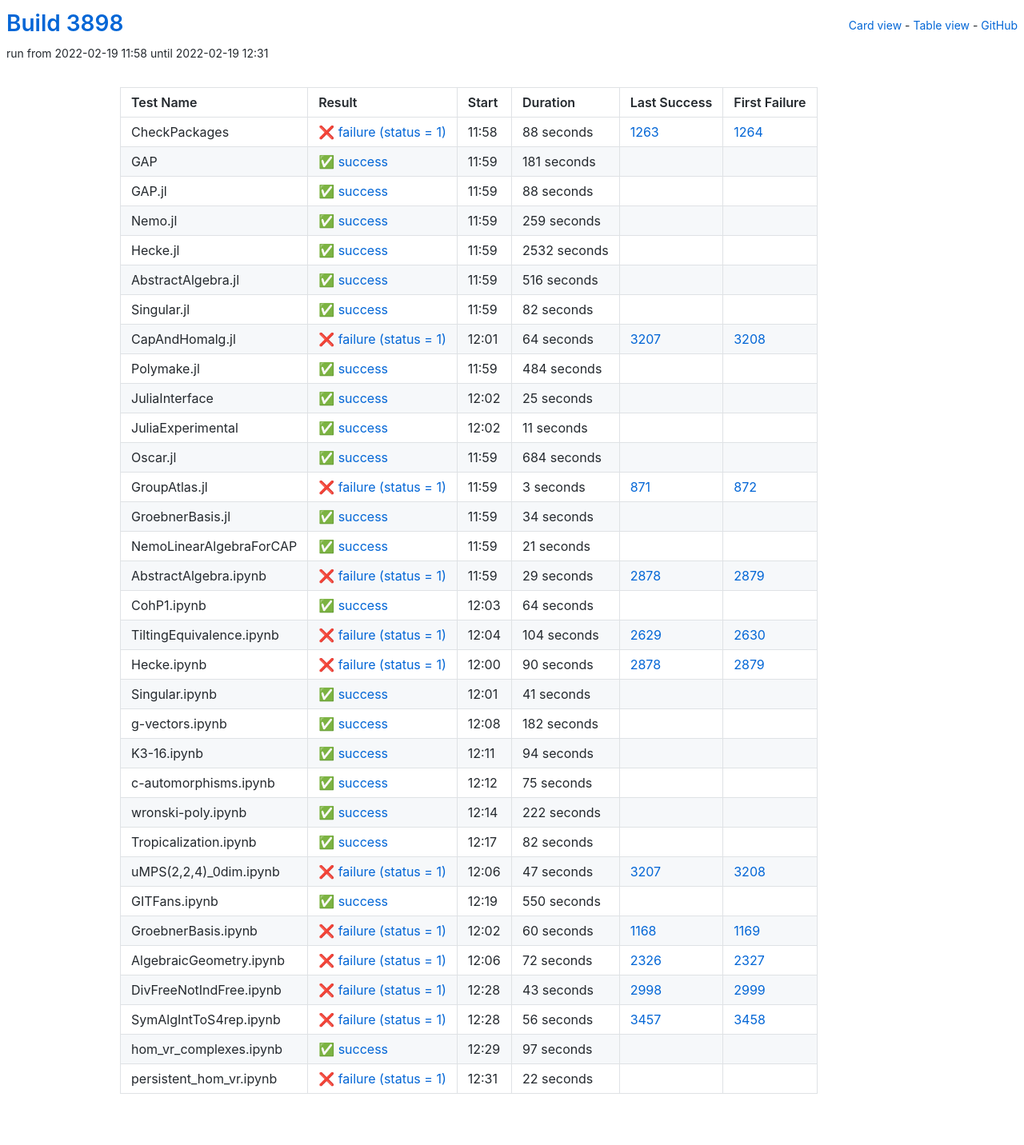
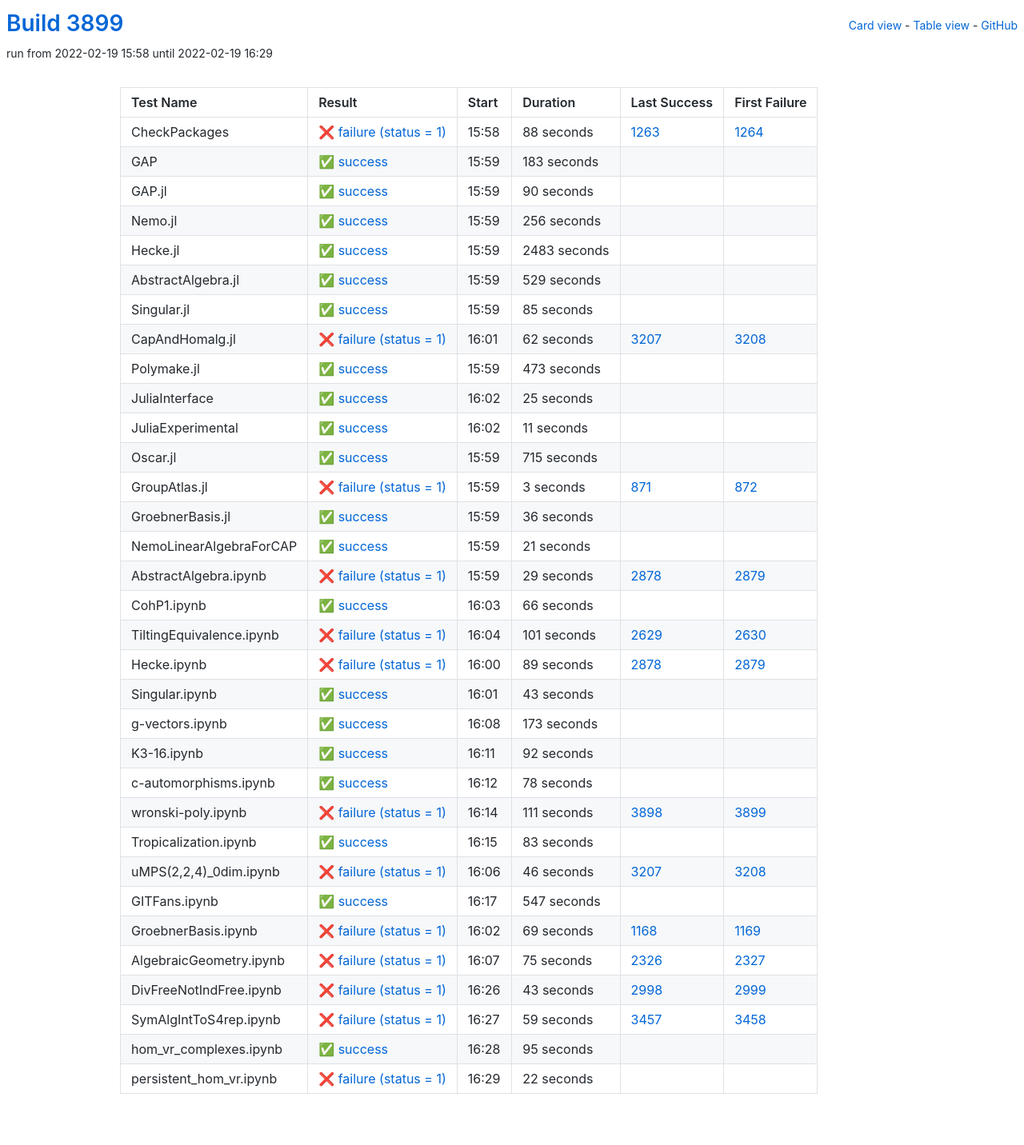
Before and after one commit to oscar-system/oscar-ci-status-stable, a Jekyll site: the page built from table.html, in a window 1280 px wide. Shown: the whole page at 80% size. Built offline with Jekyll 4.4.1, drawn with Linux system fonts in a browser that asks for light colours.

Commit message:
Build #3899

```diff
--- a/_data/ci.yml
+++ b/_data/ci.yml
@@ -1,6 +1,6 @@
 ---
-build: 3898
-build_url: https://oscarci.mathematik.uni-kl.de/job/oscar-stable/3898/
+build: 3899
+build_url: https://oscarci.mathematik.uni-kl.de/job/oscar-stable/3899/
 job: oscar-stable
 organization: oscar-system
 repo: oscar-ci-status-stable
@@ -8,8 +8,8 @@ repourl: https://github.com/oscar-system/oscar-ci-status-stable
 tests:
 - name: CheckPackages
   id: checkpackages
-  log: https://oscarci.mathematik.uni-kl.de/job/oscar-stable/3898/artifact/logs/build-3898/CheckPackages.log
-  start: 2022-02-19 11:58
+  log: https://oscarci.mathematik.uni-kl.de/job/oscar-stable/3899/artifact/logs/build-3899/CheckPackages.log
+  start: 2022-02-19 15:58
   success: false
   exitcode: 1
   status: failure
@@ -20,104 +20,104 @@ tests:
   first_failure_url: https://oscarci.mathematik.uni-kl.de/job/oscar-stable/1264/
 - name: GAP
   id: gap
-  log: https://oscarci.mathematik.uni-kl.de/job/oscar-stable/3898/artifact/logs/build-3898/GAP.log
-  start: 2022-02-19 11:59
+  log: https://oscarci.mathematik.uni-kl.de/job/oscar-stable/3899/artifact/logs/build-3899/GAP.log
+  start: 2022-02-19 15:59
   success: true
   exitcode: 0
   status: success
-  duration: 181
+  duration: 183
   last_success: false
   last_success_url:
   first_failure: false
   first_failure_url:
 - name: GAP.jl
   id: gap-jl
-  log: https://oscarci.mathematik.uni-kl.de/job/oscar-stable/3898/artifact/logs/build-3898/GAP.jl.log
-  start: 2022-02-19 11:59
+  log: https://oscarci.mathematik.uni-kl.de/job/oscar-stable/3899/artifact/logs/build-3899/GAP.jl.log
+  start: 2022-02-19 15:59
   success: true
   exitcode: 0
   status: success
-  duration: 88
+  duration: 90
   last_success: false
   last_success_url:
   first_failure: false
   first_failure_url:
 - name: Nemo.jl
   id: nemo-jl
-  log: https://oscarci.mathematik.uni-kl.de/job/oscar-stable/3898/artifact/logs/build-3898/Nemo.jl.log
-  start: 2022-02-19 11:59
+  log: https://oscarci.mathematik.uni-kl.de/job/oscar-stable/3899/artifact/logs/build-3899/Nemo.jl.log
+  start: 2022-02-19 15:59
   success: true
   exitcode: 0
   status: success
-  duration: 259
+  duration: 256
   last_success: false
   last_success_url:
   first_failure: false
   first_failure_url:
 - name: Hecke.jl
   id: hecke-jl
-  log: https://oscarci.mathematik.uni-kl.de/job/oscar-stable/3898/artifact/logs/build-3898/Hecke.jl.log
-  start: 2022-02-19 11:59
+  log: https://oscarci.mathematik.uni-kl.de/job/oscar-stable/3899/artifact/logs/build-3899/Hecke.jl.log
+  start: 2022-02-19 15:59
   success: true
   exitcode: 0
   status: success
-  duration: 2532
+  duration: 2483
   last_success: false
   last_success_url:
   first_failure: false
   first_failure_url:
 - name: AbstractAlgebra.jl
   id: abstractalgebra-jl
-  log: https://oscarci.mathematik.uni-kl.de/job/oscar-stable/3898/artifact/logs/build-3898/AbstractAlgebra.jl.log
-  start: 2022-02-19 11:59
+  log: https://oscarci.mathematik.uni-kl.de/job/oscar-stable/3899/artifact/logs/build-3899/AbstractAlgebra.jl.log
+  start: 2022-02-19 15:59
   success: true
   exitcode: 0
   status: success
-  duration: 516
+  duration: 529
   last_success: false
   last_success_url:
   first_failure: false
   first_failure_url:
 - name: Singular.jl
   id: singular-jl
-  log: https://oscarci.mathematik.uni-kl.de/job/oscar-stable/3898/artifact/logs/build-3898/Singular.jl.log
-  start: 2022-02-19 11:59
+  log: https://oscarci.mathematik.uni-kl.de/job/oscar-stable/3899/artifact/logs/build-3899/Singular.jl.log
+  start: 2022-02-19 15:59
   success: true
   exitcode: 0
   status: success
-  duration: 82
+  duration: 85
   last_success: false
   last_success_url:
   first_failure: false
   first_failure_url:
 - name: CapAndHomalg.jl
   id: capandhomalg-jl
-  log: https://oscarci.mathematik.uni-kl.de/job/oscar-stable/3898/artifact/logs/build-3898/CapAndHomalg.jl.log
-  start: 2022-02-19 12:01
+  log: https://oscarci.mathematik.uni-kl.de/job/oscar-stable/3899/artifact/logs/build-3899/CapAndHomalg.jl.log
+  start: 2022-02-19 16:01
   success: false
   exitcode: 1
   status: failure
-  duration: 64
+  duration: 62
   last_success: 3207
   last_success_url: https://oscarci.mathematik.uni-kl.de/job/oscar-stable/3207/
   first_failure: 3208
   first_failure_url: https://oscarci.mathematik.uni-kl.de/job/oscar-stable/3208/
 - name: Polymake.jl
   id: polymake-jl
-  log: https://oscarci.mathematik.uni-kl.de/job/oscar-stable/3898/artifact/logs/build-3898/Polymake.jl.log
-  start: 2022-02-19 11:59
+  log: https://oscarci.mathematik.uni-kl.de/job/oscar-stable/3899/artifact/logs/build-3899/Polymake.jl.log
+  start: 2022-02-19 15:59
   success: true
   exitcode: 0
   status: success
-  duration: 484
+  duration: 473
   last_success: false
   last_success_url:
   first_failure: false
   first_failure_url:
 - name: JuliaInterface
   id: juliainterface
-  log: https://oscarci.mathematik.uni-kl.de/job/oscar-stable/3898/artifact/logs/build-3898/JuliaInterface.log
-  start: 2022-02-19 12:02
+  log: https://oscarci.mathematik.uni-kl.de/job/oscar-stable/3899/artifact/logs/build-3899/JuliaInterface.log
+  start: 2022-02-19 16:02
   success: true
   exitcode: 0
   status: success
@@ -128,8 +128,8 @@ tests:
   first_failure_url:
 - name: JuliaExperimental
   id: juliaexperimental
-  log: https://oscarci.mathematik.uni-kl.de/job/oscar-stable/3898/artifact/logs/build-3898/JuliaExperimental.log
-  start: 2022-02-19 12:02
+  log: https://oscarci.mathematik.uni-kl.de/job/oscar-stable/3899/artifact/logs/build-3899/JuliaExperimental.log
+  start: 2022-02-19 16:02
   success: true
   exitcode: 0
   status: success
@@ -140,20 +140,20 @@ tests:
   first_failure_url:
 - name: Oscar.jl
   id: oscar-jl
-  log: https://oscarci.mathematik.uni-kl.de/job/oscar-stable/3898/artifact/logs/build-3898/Oscar.jl.log
-  start: 2022-02-19 11:59
+  log: https://oscarci.mathematik.uni-kl.de/job/oscar-stable/3899/artifact/logs/build-3899/Oscar.jl.log
+  start: 2022-02-19 15:59
   success: true
   exitcode: 0
   status: success
-  duration: 684
+  duration: 715
   last_success: false
   last_success_url:
   first_failure: false
   first_failure_url:
 - name: GroupAtlas.jl
   id: groupatlas-jl
-  log: https://oscarci.mathematik.uni-kl.de/job/oscar-stable/3898/artifact/logs/build-3898/GroupAtlas.jl.log
-  start: 2022-02-19 11:59
+  log: https://oscarci.mathematik.uni-kl.de/job/oscar-stable/3899/artifact/logs/build-3899/GroupAtlas.jl.log
+  start: 2022-02-19 15:59
   success: false
   exitcode: 1
   status: failure
@@ -164,20 +164,20 @@ tests:
   first_failure_url: https://oscarci.mathematik.uni-kl.de/job/oscar-stable/872/
 - name: GroebnerBasis.jl
   id: groebnerbasis-jl
-  log: https://oscarci.mathematik.uni-kl.de/job/oscar-stable/3898/artifact/logs/build-3898/GroebnerBasis.jl.log
-  start: 2022-02-19 11:59
+  log: https://oscarci.mathematik.uni-kl.de/job/oscar-stable/3899/artifact/logs/build-3899/GroebnerBasis.jl.log
+  start: 2022-02-19 15:59
   success: true
   exitcode: 0
   status: success
-  duration: 34
+  duration: 36
   last_success: false
   last_success_url:
   first_failure: false
   first_failure_url:
 - name: NemoLinearAlgebraForCAP
   id: nemolinearalgebraforcap
-  log: https://oscarci.mathematik.uni-kl.de/job/oscar-stable/3898/artifact/logs/build-3898/NemoLinearAlgebraForCAP.log
-  start: 2022-02-19 11:59
+  log: https://oscarci.mathematik.uni-kl.de/job/oscar-stable/3899/artifact/logs/build-3899/NemoLinearAlgebraForCAP.log
+  start: 2022-02-19 15:59
   success: true
   exitcode: 0
   status: success
@@ -188,8 +188,8 @@ tests:
   first_failure_url:
 - name: AbstractAlgebra.ipynb
   id: abstractalgebra-ipynb
-  log: https://oscarci.mathematik.uni-kl.de/job/oscar-stable/3898/artifact/logs/build-3898/AbstractAlgebra.ipynb.log
-  start: 2022-02-19 11:59
+  log: https://oscarci.mathematik.uni-kl.de/job/oscar-stable/3899/artifact/logs/build-3899/AbstractAlgebra.ipynb.log
+  start: 2022-02-19 15:59
   success: false
   exitcode: 1
   status: failure
@@ -200,164 +200,164 @@ tests:
   first_failure_url: https://oscarci.mathematik.uni-kl.de/job/oscar-stable/2879/
 - name: CohP1.ipynb
   id: cohp1-ipynb
-  log: https://oscarci.mathematik.uni-kl.de/job/oscar-stable/3898/artifact/logs/build-3898/CohP1.ipynb.log
-  start: 2022-02-19 12:03
+  log: https://oscarci.mathematik.uni-kl.de/job/oscar-stable/3899/artifact/logs/build-3899/CohP1.ipynb.log
+  start: 2022-02-19 16:03
   success: true
   exitcode: 0
   status: success
-  duration: 64
+  duration: 66
   last_success: false
   last_success_url:
   first_failure: false
   first_failure_url:
 - name: TiltingEquivalence.ipynb
   id: tiltingequivalence-ipynb
-  log: https://oscarci.mathematik.uni-kl.de/job/oscar-stable/3898/artifact/logs/build-3898/TiltingEquivalence.ipynb.log
-  start: 2022-02-19 12:04
+  log: https://oscarci.mathematik.uni-kl.de/job/oscar-stable/3899/artifact/logs/build-3899/TiltingEquivalence.ipynb.log
+  start: 2022-02-19 16:04
   success: false
   exitcode: 1
   status: failure
-  duration: 104
+  duration: 101
   last_success: 2629
   last_success_url: https://oscarci.mathematik.uni-kl.de/job/oscar-stable/2629/
   first_failure: 2630
   first_failure_url: https://oscarci.mathematik.uni-kl.de/job/oscar-stable/2630/
 - name: Hecke.ipynb
   id: hecke-ipynb
-  log: https://oscarci.mathematik.uni-kl.de/job/oscar-stable/3898/artifact/logs/build-3898/Hecke.ipynb.log
-  start: 2022-02-19 12:00
+  log: https://oscarci.mathematik.uni-kl.de/job/oscar-stable/3899/artifact/logs/build-3899/Hecke.ipynb.log
+  start: 2022-02-19 16:00
   success: false
   exitcode: 1
   status: failure
-  duration: 90
+  duration: 89
   last_success: 2878
   last_success_url: https://oscarci.mathematik.uni-kl.de/job/oscar-stable/2878/
   first_failure: 2879
   first_failure_url: https://oscarci.mathematik.uni-kl.de/job/oscar-stable/2879/
 - name: Singular.ipynb
   id: singular-ipynb
-  log: https://oscarci.mathematik.uni-kl.de/job/oscar-stable/3898/artifact/logs/build-3898/Singular.ipynb.log
-  start: 2022-02-19 12:01
+  log: https://oscarci.mathematik.uni-kl.de/job/oscar-stable/3899/artifact/logs/build-3899/Singular.ipynb.log
+  start: 2022-02-19 16:01
   success: true
   exitcode: 0
   status: success
-  duration: 41
+  duration: 43
   last_success: false
   last_success_url:
   first_failure: false
   first_failure_url:
 - name: g-vectors.ipynb
   id: g-vectors-ipynb
-  log: https://oscarci.mathematik.uni-kl.de/job/oscar-stable/3898/artifact/logs/build-3898/g-vectors.ipynb.log
-  start: 2022-02-19 12:08
+  log: https://oscarci.mathematik.uni-kl.de/job/oscar-stable/3899/artifact/logs/build-3899/g-vectors.ipynb.log
+  start: 2022-02-19 16:08
   success: true
   exitcode: 0
   status: success
-  duration: 182
+  duration: 173
   last_success: false
   last_success_url:
   first_failure: false
   first_failure_url:
 - name: K3-16.ipynb
   id: k3-16-ipynb
-  log: https://oscarci.mathematik.uni-kl.de/job/oscar-stable/3898/artifact/logs/build-3898/K3-16.ipynb.log
-  start: 2022-02-19 12:11
+  log: https://oscarci.mathematik.uni-kl.de/job/oscar-stable/3899/artifact/logs/build-3899/K3-16.ipynb.log
+  start: 2022-02-19 16:11
   success: true
   exitcode: 0
   status: success
-  duration: 94
+  duration: 92
   last_success: false
   last_success_url:
   first_failure: false
   first_failure_url:
 - name: c-automorphisms.ipynb
   id: c-automorphisms-ipynb
-  log: https://oscarci.mathematik.uni-kl.de/job/oscar-stable/3898/artifact/logs/build-3898/c-automorphisms.ipynb.log
-  start: 2022-02-19 12:12
+  log: https://oscarci.mathematik.uni-kl.de/job/oscar-stable/3899/artifact/logs/build-3899/c-automorphisms.ipynb.log
+  start: 2022-02-19 16:12
   success: true
   exitcode: 0
   status: success
-  duration: 75
+  duration: 78
   last_success: false
   last_success_url:
   first_failure: false
   first_failure_url:
 - name: wronski-poly.ipynb
   id: wronski-poly-ipynb
-  log: https://oscarci.mathematik.uni-kl.de/job/oscar-stable/3898/artifact/logs/build-3898/wronski-poly.ipynb.log
-  start: 2022-02-19 12:14
+  log: https://oscarci.mathematik.uni-kl.de/job/oscar-stable/3899/artifact/logs/build-3899/wronski-poly.ipynb.log
+  start: 2022-02-19 16:14
+  success: false
+  exitcode: 1
+  status: failure
+  duration: 111
+  last_success: 3898
+  last_success_url: https://oscarci.mathematik.uni-kl.de/job/oscar-stable/3898/
+  first_failure: 3899
+  first_failure_url: https://oscarci.mathematik.uni-kl.de/job/oscar-stable/3899/
+- name: Tropicalization.ipynb
+  id: tropicalization-ipynb
+  log: https://oscarci.mathematik.uni-kl.de/job/oscar-stable/3899/artifact/logs/build-3899/Tropicalization.ipynb.log
+  start: 2022-02-19 16:15
   success: true
   exitcode: 0
   status: success
-  duration: 222
-  last_success: false
-  last_success_url:
-  first_failure: false
-  first_failure_url:
-- name: Tropicalization.ipynb
-  id: tropicalization-ipynb
-  log: https://oscarci.mathematik.uni-kl.de/job/oscar-stable/3898/artifact/logs/build-3898/Tropicalization.ipynb.log
-  start: 2022-02-19 12:17
-  success: true
-  exitcode: 0
-  status: success
-  duration: 82
+  duration: 83
   last_success: false
   last_success_url:
   first_failure: false
   first_failure_url:
 - name: uMPS(2,2,4)_0dim.ipynb
   id: umps-2-2-4-0dim-ipynb
-  log: https://oscarci.mathematik.uni-kl.de/job/oscar-stable/3898/artifact/logs/build-3898/uMPS-2-2-4-_0dim.ipynb.log
-  start: 2022-02-19 12:06
+  log: https://oscarci.mathematik.uni-kl.de/job/oscar-stable/3899/artifact/logs/build-3899/uMPS-2-2-4-_0dim.ipynb.log
+  start: 2022-02-19 16:06
   success: false
   exitcode: 1
   status: failure
-  duration: 47
+  duration: 46
   last_success: 3207
   last_success_url: https://oscarci.mathematik.uni-kl.de/job/oscar-stable/3207/
   first_failure: 3208
   first_failure_url: https://oscarci.mathematik.uni-kl.de/job/oscar-stable/3208/
 - name: GITFans.ipynb
   id: gitfans-ipynb
-  log: https://oscarci.mathematik.uni-kl.de/job/oscar-stable/3898/artifact/logs/build-3898/GITFans.ipynb.log
-  start: 2022-02-19 12:19
+  log: https://oscarci.mathematik.uni-kl.de/job/oscar-stable/3899/artifact/logs/build-3899/GITFans.ipynb.log
+  start: 2022-02-19 16:17
   success: true
   exitcode: 0
   status: success
-  duration: 550
+  duration: 547
   last_success: false
   last_success_url:
   first_failure: false
   first_failure_url:
 - name: GroebnerBasis.ipynb
   id: groebnerbasis-ipynb
-  log: https://oscarci.mathematik.uni-kl.de/job/oscar-stable/3898/artifact/logs/build-3898/GroebnerBasis.ipynb.log
-  start: 2022-02-19 12:02
+  log: https://oscarci.mathematik.uni-kl.de/job/oscar-stable/3899/artifact/logs/build-3899/GroebnerBasis.ipynb.log
+  start: 2022-02-19 16:02
   success: false
   exitcode: 1
   status: failure
-  duration: 60
+  duration: 69
   last_success: 1168
   last_success_url: https://oscarci.mathematik.uni-kl.de/job/oscar-stable/1168/
   first_failure: 1169
   first_failure_url: https://oscarci.mathematik.uni-kl.de/job/oscar-stable/1169/
 - name: AlgebraicGeometry.ipynb
   id: algebraicgeometry-ipynb
-  log: https://oscarci.mathematik.uni-kl.de/job/oscar-stable/3898/artifact/logs/build-3898/AlgebraicGeometry.ipynb.log
-  start: 2022-02-19 12:06
+  log: https://oscarci.mathematik.uni-kl.de/job/oscar-stable/3899/artifact/logs/build-3899/AlgebraicGeometry.ipynb.log
+  start: 2022-02-19 16:07
   success: false
   exitcode: 1
   status: failure
-  duration: 72
+  duration: 75
   last_success: 2326
   last_success_url: https://oscarci.mathematik.uni-kl.de/job/oscar-stable/2326/
   first_failure: 2327
   first_failure_url: https://oscarci.mathematik.uni-kl.de/job/oscar-stable/2327/
 - name: DivFreeNotIndFree.ipynb
   id: divfreenotindfree-ipynb
-  log: https://oscarci.mathematik.uni-kl.de/job/oscar-stable/3898/artifact/logs/build-3898/DivFreeNotIndFree.ipynb.log
-  start: 2022-02-19 12:28
+  log: https://oscarci.mathematik.uni-kl.de/job/oscar-stable/3899/artifact/logs/build-3899/DivFreeNotIndFree.ipynb.log
+  start: 2022-02-19 16:26
   success: false
   exitcode: 1
   status: failure
@@ -368,32 +368,32 @@ tests:
   first_failure_url: https://oscarci.mathematik.uni-kl.de/job/oscar-stable/2999/
 - name: SymAlgIntToS4rep.ipynb
   id: symalginttos4rep-ipynb
-  log: https://oscarci.mathematik.uni-kl.de/job/oscar-stable/3898/artifact/logs/build-3898/SymAlgIntToS4rep.ipynb.log
-  start: 2022-02-19 12:28
+  log: https://oscarci.mathematik.uni-kl.de/job/oscar-stable/3899/artifact/logs/build-3899/SymAlgIntToS4rep.ipynb.log
+  start: 2022-02-19 16:27
   success: false
   exitcode: 1
   status: failure
-  duration: 56
+  duration: 59
   last_success: 3457
   last_success_url: https://oscarci.mathematik.uni-kl.de/job/oscar-stable/3457/
   first_failure: 3458
   first_failure_url: https://oscarci.mathematik.uni-kl.de/job/oscar-stable/3458/
 - name: hom_vr_complexes.ipynb
   id: hom-vr-complexes-ipynb
-  log: https://oscarci.mathematik.uni-kl.de/job/oscar-stable/3898/artifact/logs/build-3898/hom_vr_complexes.ipynb.log
-  start: 2022-02-19 12:29
+  log: https://oscarci.mathematik.uni-kl.de/job/oscar-stable/3899/artifact/logs/build-3899/hom_vr_complexes.ipynb.log
+  start: 2022-02-19 16:28
   success: true
   exitcode: 0
   status: success
-  duration: 97
+  duration: 95
   last_success: false
   last_success_url:
   first_failure: false
   first_failure_url:
 - name: persistent_hom_vr.ipynb
   id: persistent-hom-vr-ipynb
-  log: https://oscarci.mathematik.uni-kl.de/job/oscar-stable/3898/artifact/logs/build-3898/persistent_hom_vr.ipynb.log
-  start: 2022-02-19 12:31
+  log: https://oscarci.mathematik.uni-kl.de/job/oscar-stable/3899/artifact/logs/build-3899/persistent_hom_vr.ipynb.log
+  start: 2022-02-19 16:29
   success: false
   exitcode: 1
   status: failure
```
Also changed, not shown: README.md.
